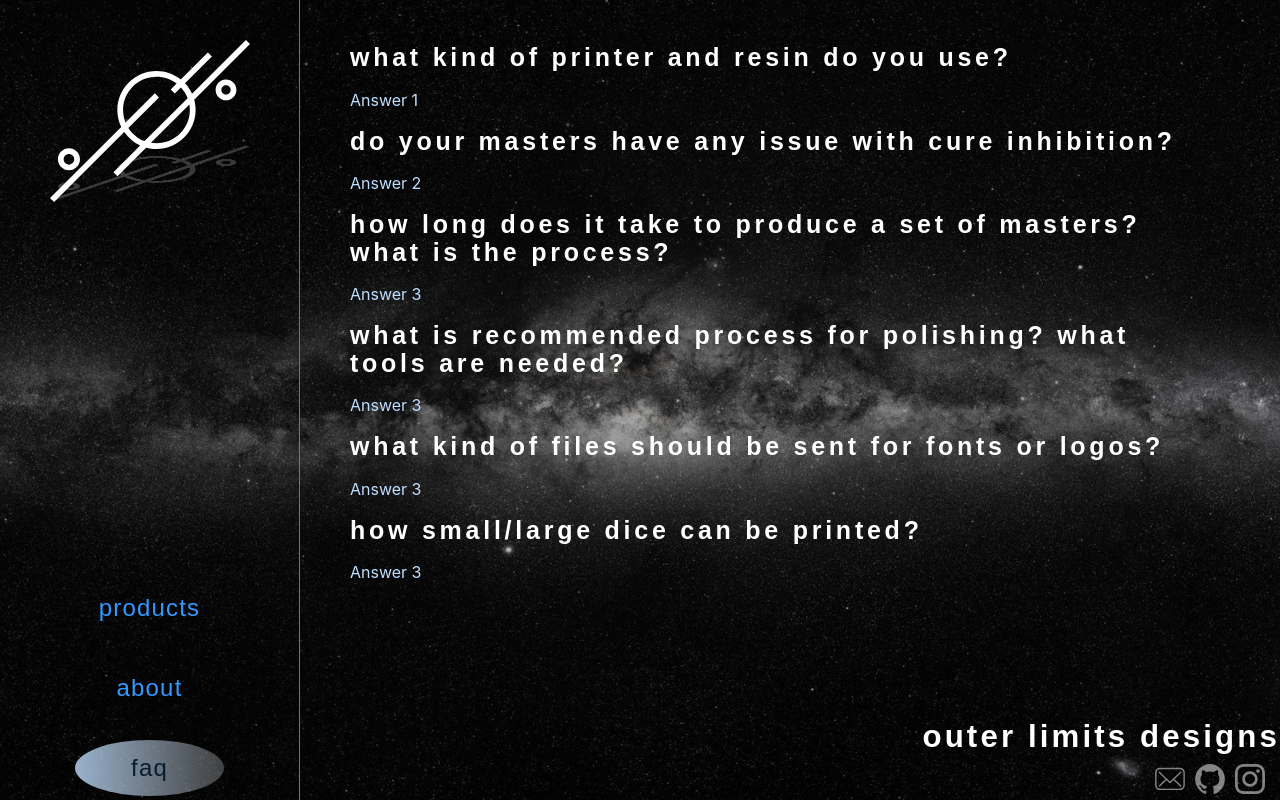
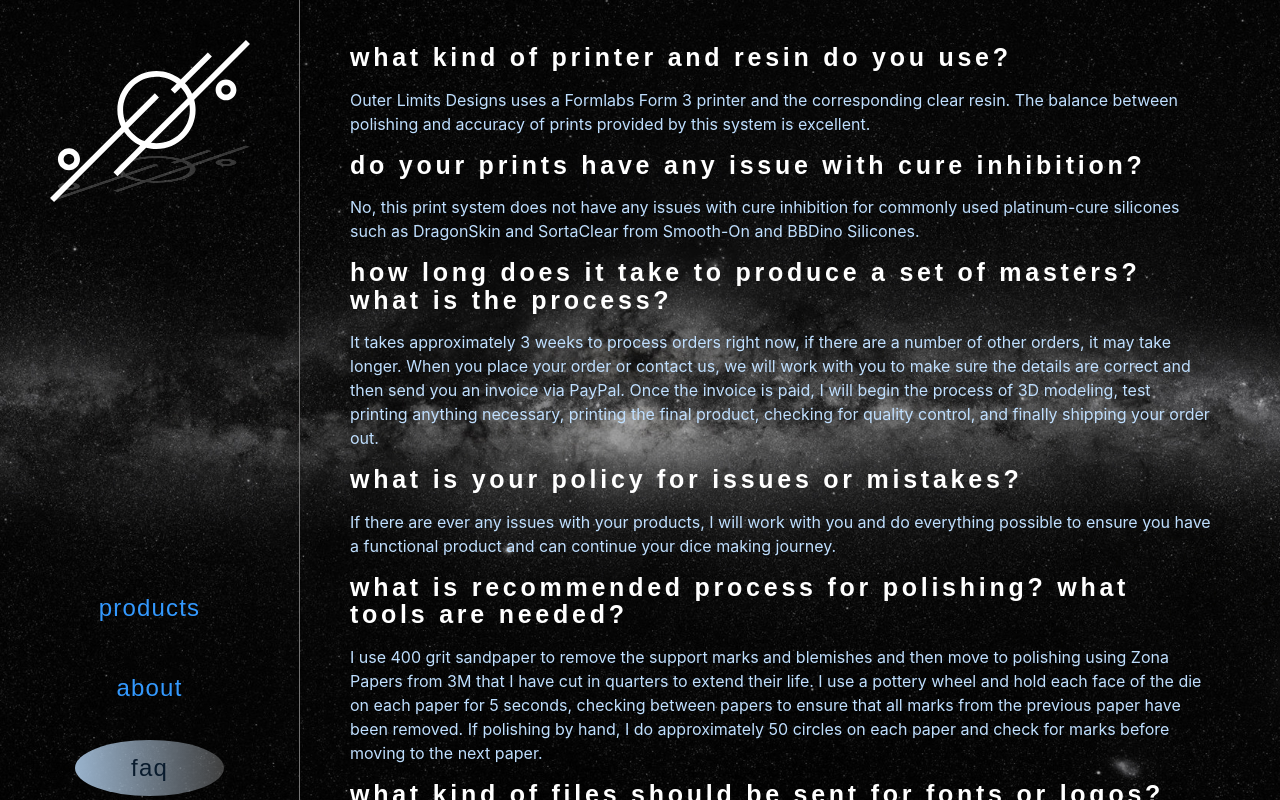
Before and after one commit to desasser/outer-limits-design, a Next.js app: page /faq in a window 1280 px wide. Shown: the top 800 px of the page. Built offline with nearby package versions, Linux system fonts and the light colour scheme; a web font is replaced by a local one.

Commit message:
updating faq contents

```diff
--- a/src/components/FAQcontent/index.js
+++ b/src/components/FAQcontent/index.js
@@ -5,27 +5,31 @@ import QuestionContent from "../QuestionContent";
 const questions = [
   {
     question : "What kind of printer and resin do you use?",
-    answer : "Answer 1"
+    answer : "Outer Limits Designs uses a Formlabs Form 3 printer and the corresponding clear resin. The balance between polishing and accuracy of prints provided by this system is excellent."
   },
   {
-    question : "Do your masters have any issue with cure inhibition?",
-    answer : "Answer 2"
+    question : "Do your prints have any issue with cure inhibition?",
+    answer : "No, this print system does not have any issues with cure inhibition for commonly used platinum-cure silicones such as DragonSkin and SortaClear from Smooth-On and BBDino Silicones."
   },
   {
     question : "How long does it take to produce a set of masters? What is the process?",
-    answer : "Answer 3"
+    answer : "It takes approximately 3 weeks to process orders right now, if there are a number of other orders, it may take longer. When you place your order or contact us, we will work with you to make sure the details are correct and then send you an invoice via PayPal. Once the invoice is paid, I will begin the process of 3D modeling, test printing anything necessary, printing the final product, checking for quality control, and finally shipping your order out."
+  },
+  {
+    question : "What is your policy for issues or mistakes?",
+    answer : "If there are ever any issues with your products, I will work with you and do everything possible to ensure you have a functional product and can continue your dice making journey."
   },
   {
     question : "What is recommended process for polishing? What tools are needed?",
-    answer : "Answer 3"
+    answer : "I use 400 grit sandpaper to remove the support marks and blemishes and then move to polishing using Zona Papers from 3M that I have cut in quarters to extend their life. I use a pottery wheel and hold each face of the die on each paper for 5 seconds, checking between papers to ensure that all marks from the previous paper have been removed. If polishing by hand, I do approximately 50 circles on each paper and check for marks before moving to the next paper."
   },
   {
-    question : "What kind of files should be sent for fonts or logos?",
-    answer : "Answer 3"
+    question : "What kind of files should be sent for fonts or logos? Where can I find fonts?",
+    answer : "When choosing a font, I recommend Google Fonts or 1001freefonts.com. I can work with almost any font and I can download it myself if you provide the link, use a ttf or otf file, or use a vector file (such as SVG, AI, or similar) if you have created the font yourself. Logos can be sent to me as a pdf, svg, ai, or similar vector file. I can work from a jpg file as well, but some detail will be lost."
   },
   {
     question : "How small/large dice can be printed?",
-    answer : "Answer 3"
+    answer : "The largest size I have printed is approximately 75mm and the smallest set I have successfully printed is about 8mm. Anything in between 8 and 75mm is doable, though price scales based on size."
   },
 ];
 
```
